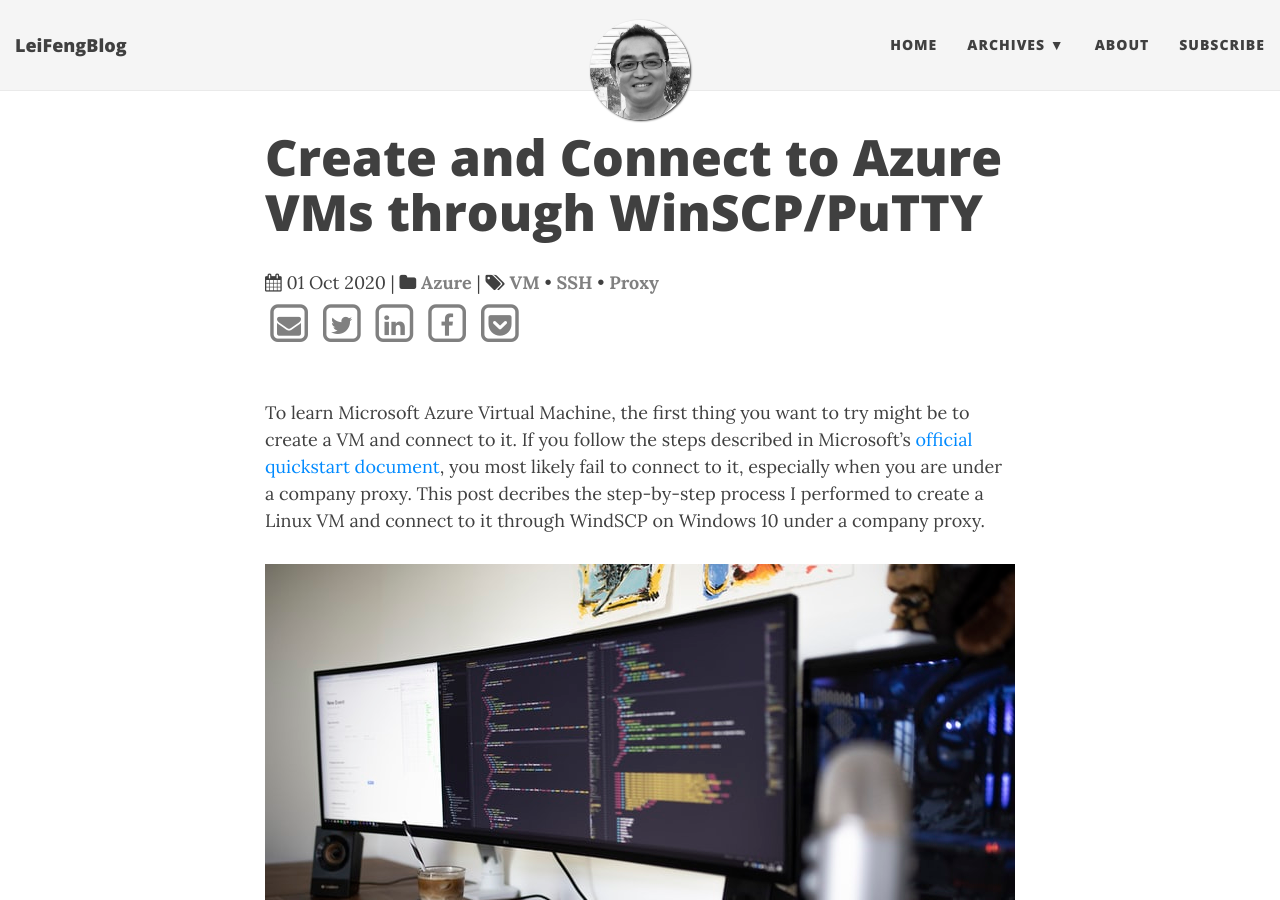
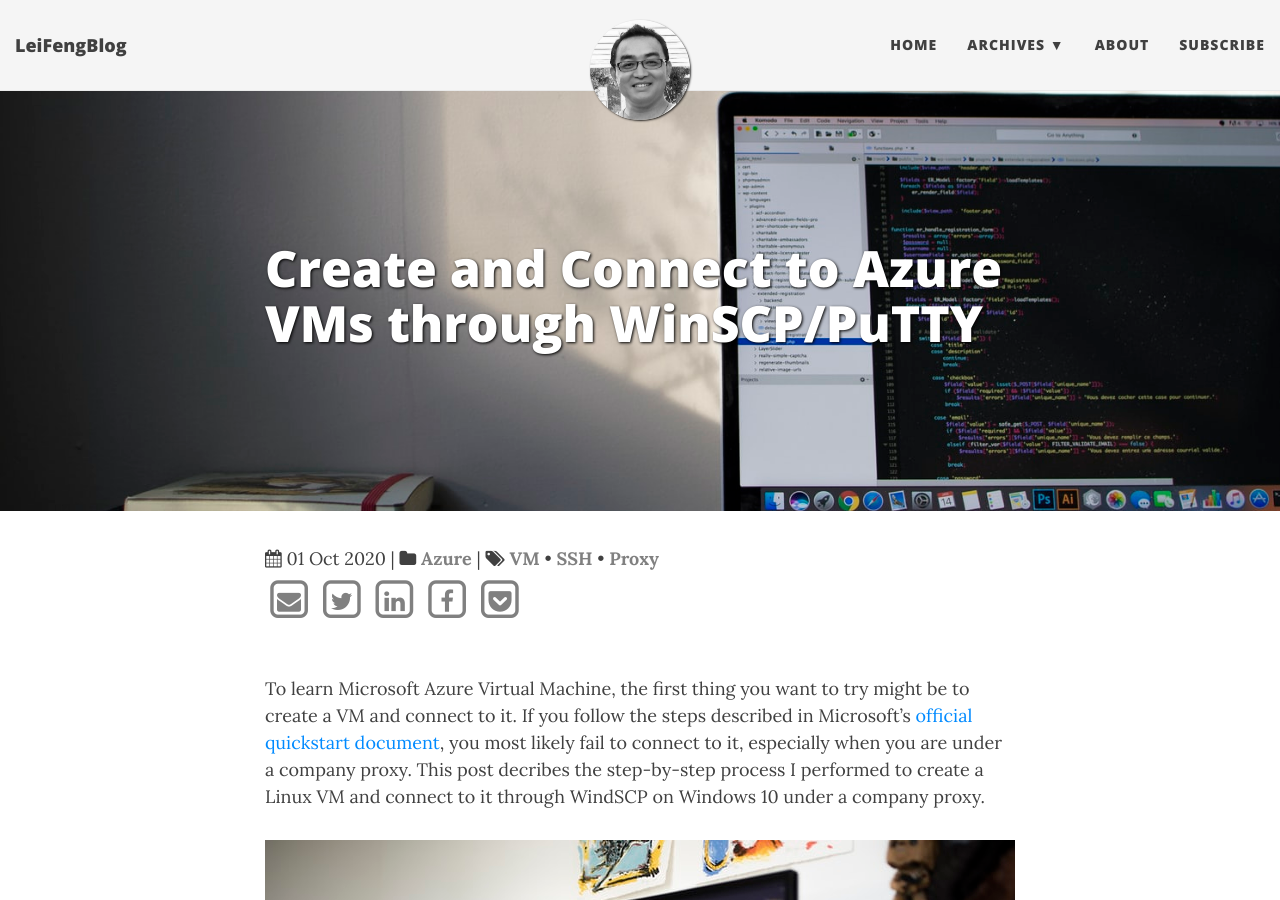
Before and after one commit to stonefl/stonefl.github.io, a Jekyll site: the page built from _posts/2020-10-01-create-and-connect-to-azure-vm-under-company-proxy.md, in a window 1280 px wide and 900 px high. Built offline with Jekyll 4.4.1, drawn with Linux system fonts in a browser that asks for light colours; nearby versions of some CDN libraries; comment, search, counter and statistics services are not loaded.

Commit message:
Update 2020-10-01-create-and-connect-to-azure-vm-under-company-proxy.md

```diff
--- a/_posts/2020-10-01-create-and-connect-to-azure-vm-under-company-proxy.md
+++ b/_posts/2020-10-01-create-and-connect-to-azure-vm-under-company-proxy.md
@@ -10,6 +10,7 @@
   - SSH
   - Proxy
 thumbnail: /img/post/photo-computer.jpg
+bigimg: /img/post/photo-computer.jpg
 ---
 To learn Microsoft Azure Virtual Machine, the first thing you want to try might be to create a VM and connect to it. If you follow the steps described in Microsoft's [official quickstart document](https://docs.microsoft.com/en-us/azure/virtual-machines/windows/quick-create-cli), you most likely fail to connect to it, especially when you are under a company proxy. This post decribes the step-by-step process I performed to create a Linux VM and connect to it through WindSCP on Windows 10 under a company proxy.
 
```
